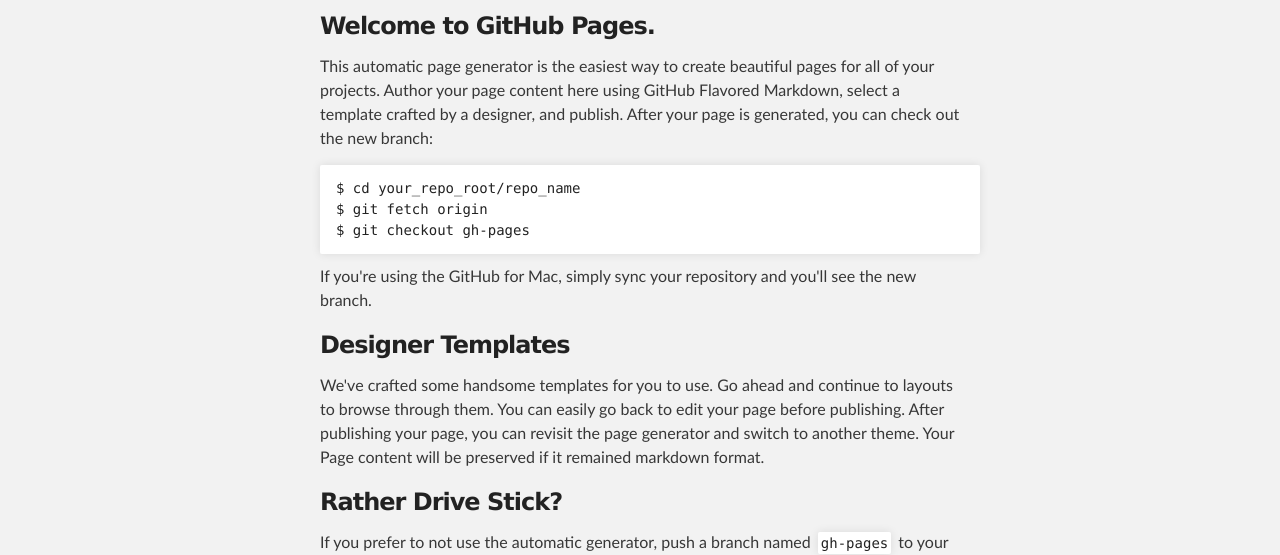
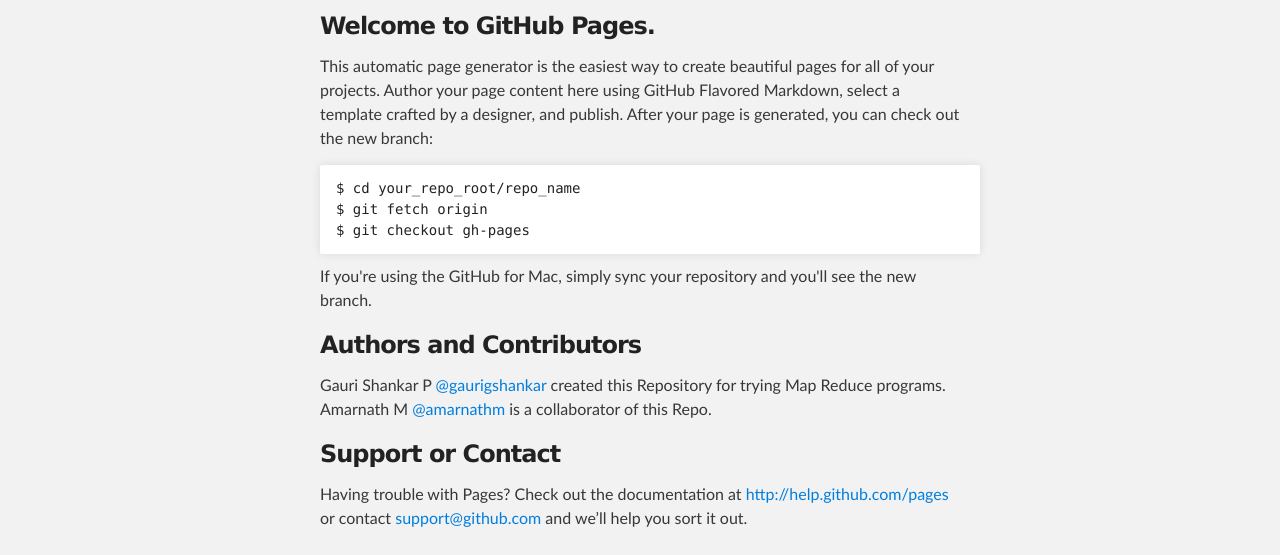
Before and after one commit to gaurigshankar/MapReducePlayGround, a plain HTML site: page index.html in a window 1280 px wide. Shown: the part 252-807 px from the top of the page. Drawn offline with Linux system fonts and the light colour scheme.

```diff
--- a/index.html
+++ b/index.html
@@ -44,19 +44,9 @@
 <p>If you're using the GitHub for Mac, simply sync your repository and you'll see the new branch.</p>
 
 <h3>
-<a name="designer-templates" class="anchor" href="#designer-templates"><span class="octicon octicon-link"></span></a>Designer Templates</h3>
-
-<p>We've crafted some handsome templates for you to use. Go ahead and continue to layouts to browse through them. You can easily go back to edit your page before publishing. After publishing your page, you can revisit the page generator and switch to another theme. Your Page content will be preserved if it remained markdown format.</p>
-
-<h3>
-<a name="rather-drive-stick" class="anchor" href="#rather-drive-stick"><span class="octicon octicon-link"></span></a>Rather Drive Stick?</h3>
-
-<p>If you prefer to not use the automatic generator, push a branch named <code>gh-pages</code> to your repository to create a page manually. In addition to supporting regular HTML content, GitHub Pages support Jekyll, a simple, blog aware static site generator written by our own Tom Preston-Werner. Jekyll makes it easy to create site-wide headers and footers without having to copy them across every page. It also offers intelligent blog support and other advanced templating features.</p>
-
-<h3>
 <a name="authors-and-contributors" class="anchor" href="#authors-and-contributors"><span class="octicon octicon-link"></span></a>Authors and Contributors</h3>
 
-<p>You can <a href="https://github.com/blog/821" class="user-mention">@mention</a> a GitHub username to generate a link to their profile. The resulting <code>&lt;a&gt;</code> element will link to the contributor's GitHub Profile. For example: In 2007, Chris Wanstrath (<a href="https://github.com/defunkt" class="user-mention">@defunkt</a>), PJ Hyett (<a href="https://github.com/pjhyett" class="user-mention">@pjhyett</a>), and Tom Preston-Werner (<a href="https://github.com/mojombo" class="user-mention">@mojombo</a>) founded GitHub.</p>
+<p>Gauri Shankar P <a href="https://github.com/gaurigshankar" class="user-mention">@gaurigshankar</a> created this Repository for trying Map Reduce programs. Amarnath M <a href="https://github.com/amarnathm" class="user-mention">@amarnathm</a> is a collaborator of this Repo.</p>
 
 <h3>
 <a name="support-or-contact" class="anchor" href="#support-or-contact"><span class="octicon octicon-link"></span></a>Support or Contact</h3>
```
Also changed, not shown: params.json (+1 -1 lines).
